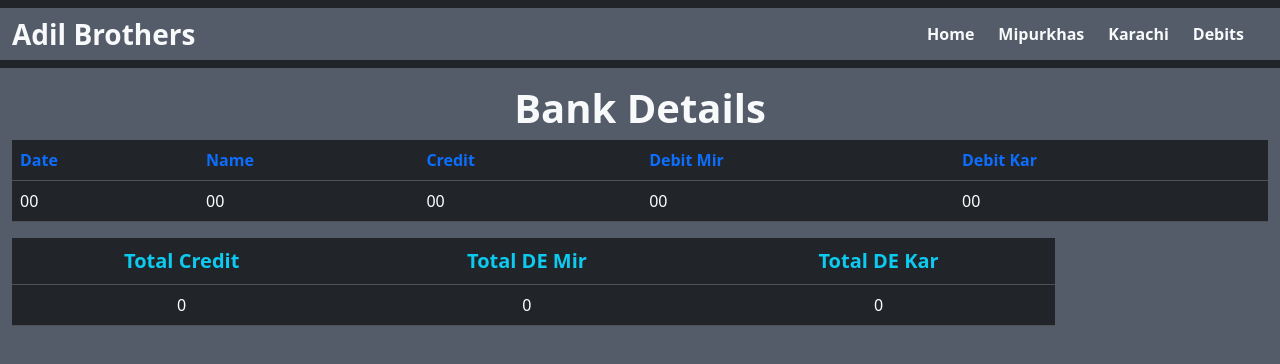
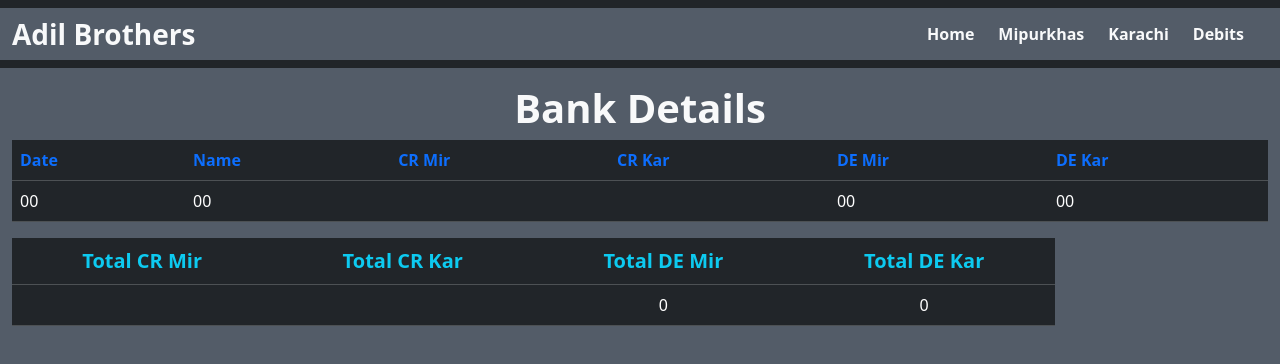
Before and after one commit to digitalrehman/Bussiness-Managment, a React (Vite) app: page /Bank_Detail in a window 1280 px wide. Shown: the top 364 px of the page. Built offline with nearby package versions, Linux system fonts and the light colour scheme.

Commit message:
Update Bank_Detail.jsx

```diff
--- a/src/Componentes/Bank/Bank_Detail.jsx
+++ b/src/Componentes/Bank/Bank_Detail.jsx
@@ -2,7 +2,7 @@
 import React from "react";
 import { sum_Ans, Bank } from "../DataStore/Bank";
 const Bank_Detail = () => {
-  let { Sumvalue, Sumprofit, Sumkar } = sum_Ans[0];
+  let { Summir, Sumk, Sumprofit, Sumkar } = sum_Ans[0];
   return (
     <>
       <div className="container-fluid">
@@ -21,13 +21,16 @@ const Bank_Detail = () => {
                     Name
                   </th>
                   <th scope="col" className="text-primary">
-                    Credit
+                    CR Mir
                   </th>
                   <th scope="col" className="text-primary">
-                    Debit Mir
+                    CR Kar
                   </th>
                   <th scope="col" className="text-primary">
-                    Debit Kar
+                    DE Mir
+                  </th>
+                  <th scope="col" className="text-primary">
+                    DE Kar
                   </th>
                 </tr>
               </thead>
@@ -36,7 +39,8 @@ const Bank_Detail = () => {
                   <tr>
                     <td>{data.date}</td>
                     <td>{data.name}</td>
-                    <td>{data.credit}</td>
+                    <td>{data.credit_mir}</td>
+                    <td>{data.credit_kar}</td>
                     <td>{data.debit_mir}</td>
                     <td>{data.debit_kar}</td>
                   </tr>
@@ -49,7 +53,10 @@ const Bank_Detail = () => {
                   <thead className="text-center">
                     <tr>
                       <th scope="col" className="fs-5 text-info">
-                        Total Credit
+                        Total CR Mir
+                      </th>
+                      <th scope="col" className="fs-5 text-info">
+                        Total CR Kar
                       </th>
                       <th scope="col" className="fs-5 text-info">
                         Total DE Mir
@@ -61,7 +68,8 @@ const Bank_Detail = () => {
                   </thead>
                   <tbody>
                     <tr>
-                      <td scope="row">{Sumvalue}</td>
+                      <td scope="row">{Summir}</td>
+                      <td scope="row">{Sumk}</td>
                       <td scope="row">{Sumprofit}</td>
                       <td scope="row">{Sumkar}</td>
                     </tr>
```
